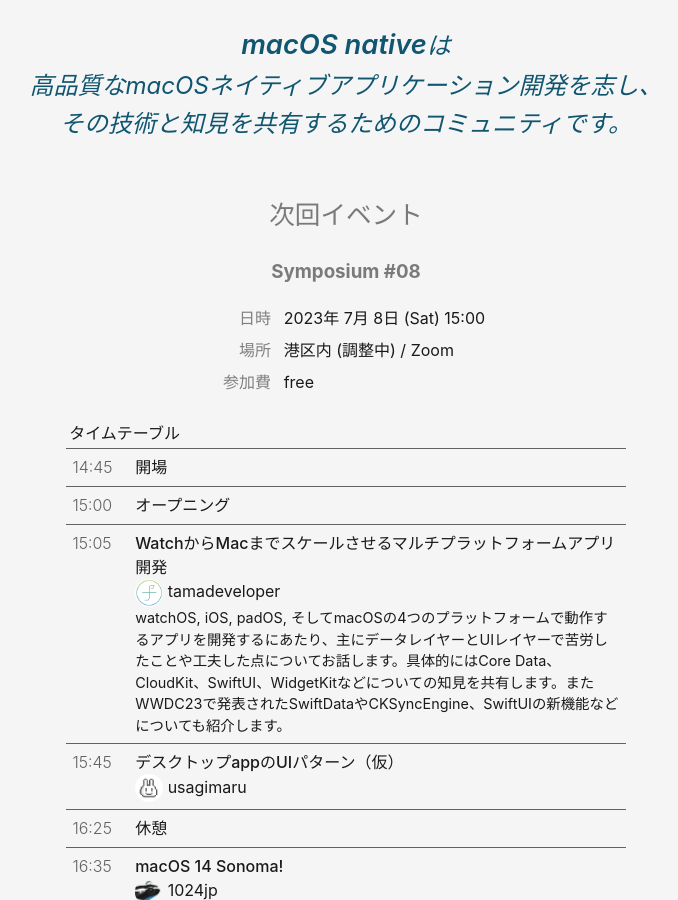
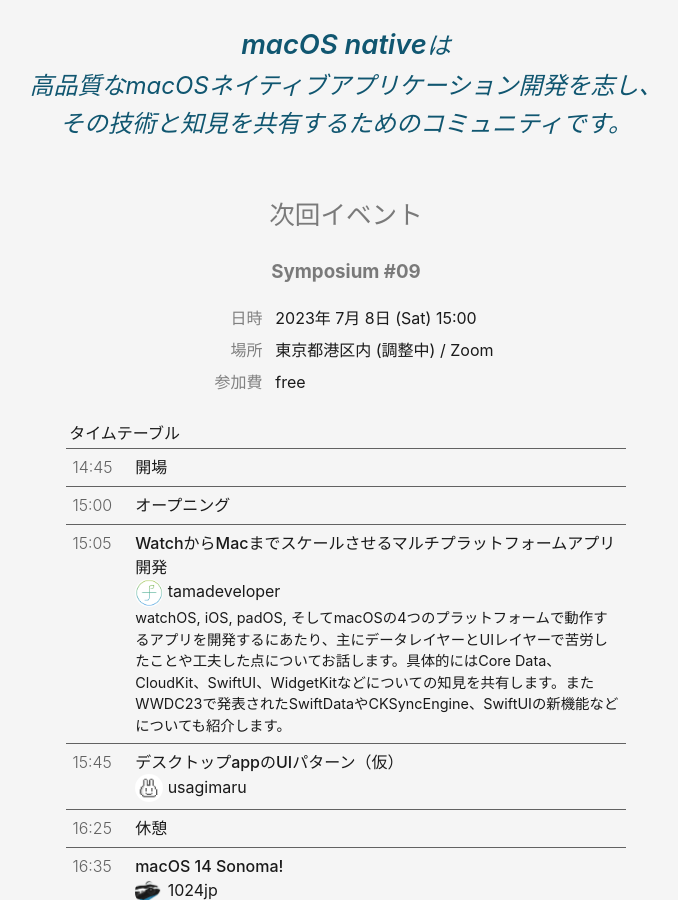
Before and after one commit to macOS-native/macos-native.github.io, a Jekyll site: the page built from index.md, in a window 1280 px wide and 900 px high, scrolled down 418 px. Shown: the whole window, without its empty margins (294-972 px from the left). Built offline with Jekyll 4.4.1, drawn with Linux system fonts in a browser that asks for light colours.

Commit message:
Fix event title

```diff
--- a/_data/events.yml
+++ b/_data/events.yml
@@ -1,7 +1,7 @@
-- title: "Symposium #08"
+- title: "Symposium #09"
   date: 2023-07-08 15:00:00+09:00
   location:
-    name: 港区内 (調整中) / Zoom
+    name: 東京都港区内 (調整中) / Zoom
   fee: "free"
   entry_url: https://macos-native.connpass.com/event/286455/
   timetable:
```
